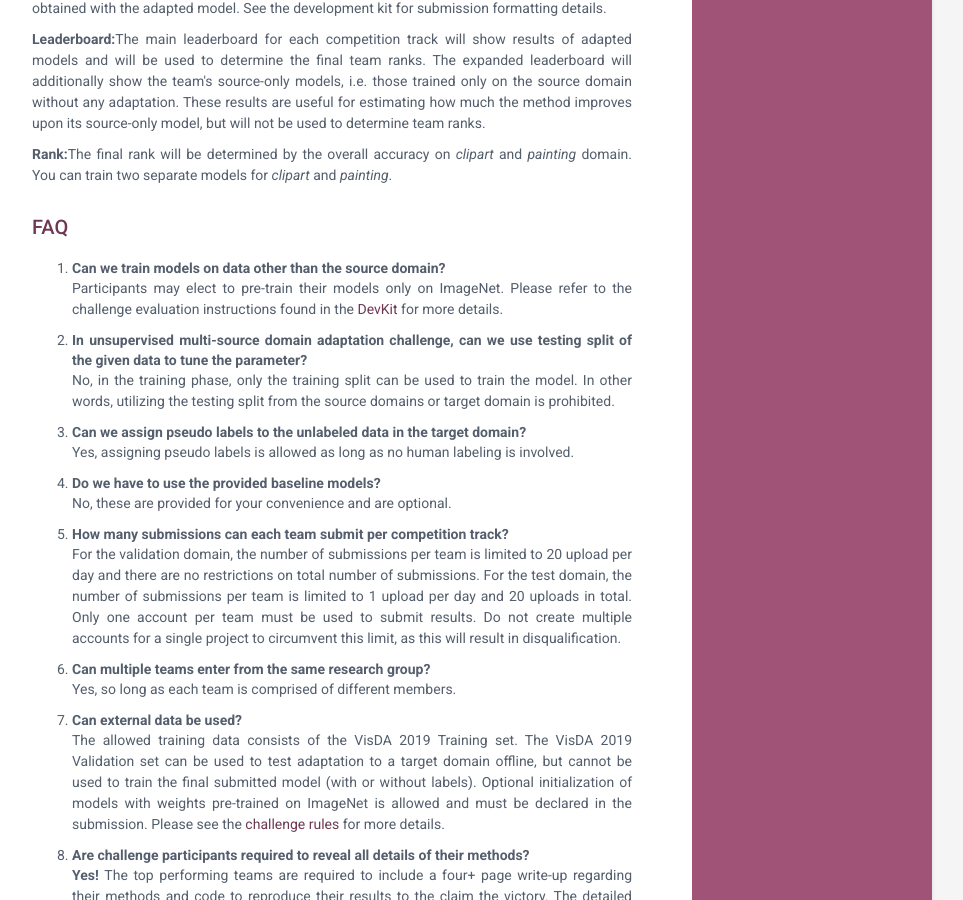
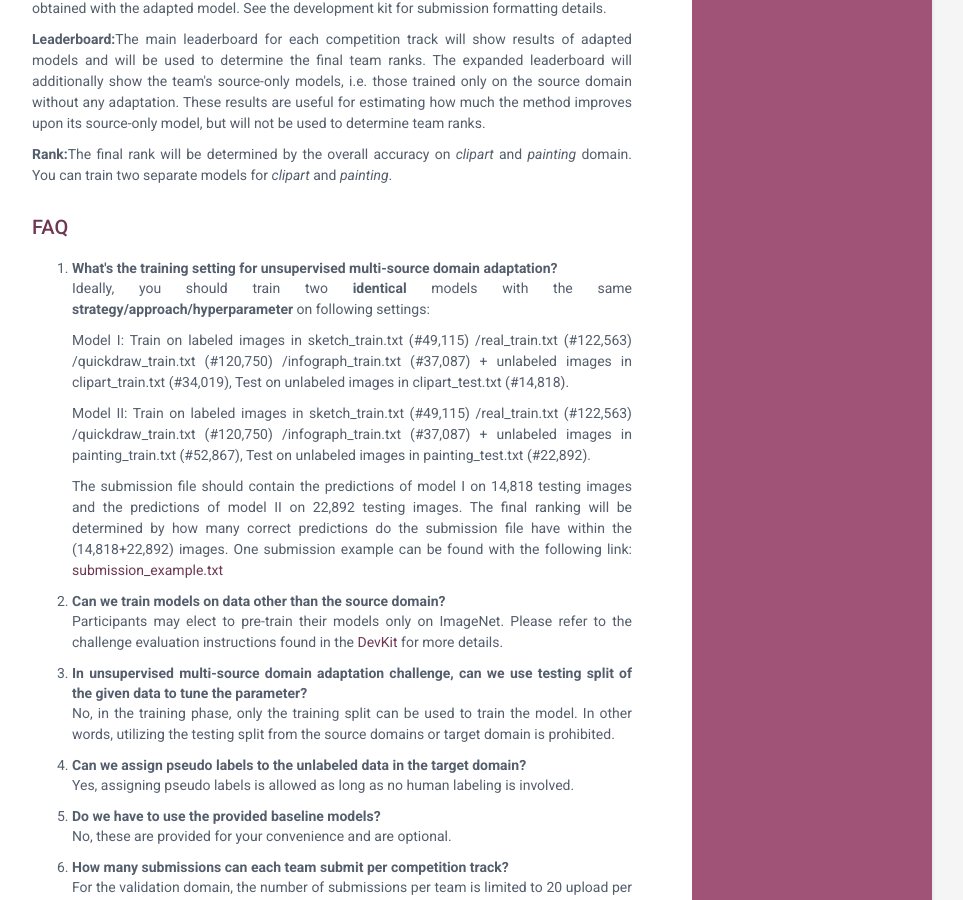
Before and after one commit to VisionLearningGroup/visda-2019, a Jekyll site: the page built from index.html, in a window 1280 px wide and 900 px high, scrolled down 2343 px. Shown: the whole window, without its empty margins (188-1151 px from the left). Built offline with Jekyll 4.4.1, drawn with Linux system fonts in a browser that asks for light colours.

Commit message:
Update index.html

```diff
--- a/index.html
+++ b/index.html
@@ -102,6 +102,14 @@ layout: default
 <h2 class="section-title"> FAQ </h2>
 
 <ol>
+<li><b>What's the training setting for unsupervised multi-source domain adaptation?</b></li>
+<p>Ideally, you should train two <b>identical</b> models with the same <b>strategy/approach/hyperparameter</b> on following settings:</p>
+<p>Model I: Train on labeled images in sketch_train.txt (#49,115) /real_train.txt (#122,563) /quickdraw_train.txt (#120,750) /infograph_train.txt (#37,087) +  unlabeled images in clipart_train.txt  (#34,019), Test on unlabeled  images in clipart_test.txt  (#14,818). </p>
+<p>Model II: Train on labeled images in sketch_train.txt (#49,115) /real_train.txt (#122,563) /quickdraw_train.txt (#120,750) /infograph_train.txt (#37,087) +  unlabeled images in painting_train.txt (#52,867), Test on unlabeled images in painting_test.txt (#22,892). </p>
+
+<p>The submission file should contain the predictions of model I on 14,818 testing images and the predictions of model II on 22,892 testing images. The final ranking will be determined by how many correct predictions do the submission file have within the (14,818+22,892) images.
+One  submission example can be found with the following link: <a href="https://github.com/VisionLearningGroup/visda-2019-public/blob/master/multisource/submission_example/result.txt"> submission_example.txt </a></p>
+
 <li><b>Can we train models on data other than the source domain?</b></li>
 <p> Participants may elect to pre-train their models only on ImageNet. Please refer to the challenge evaluation instructions found in the <a href = "https://github.com/VisionLearningGroup/visda-2019-public">DevKit</a> for more details. </p>
 
```
